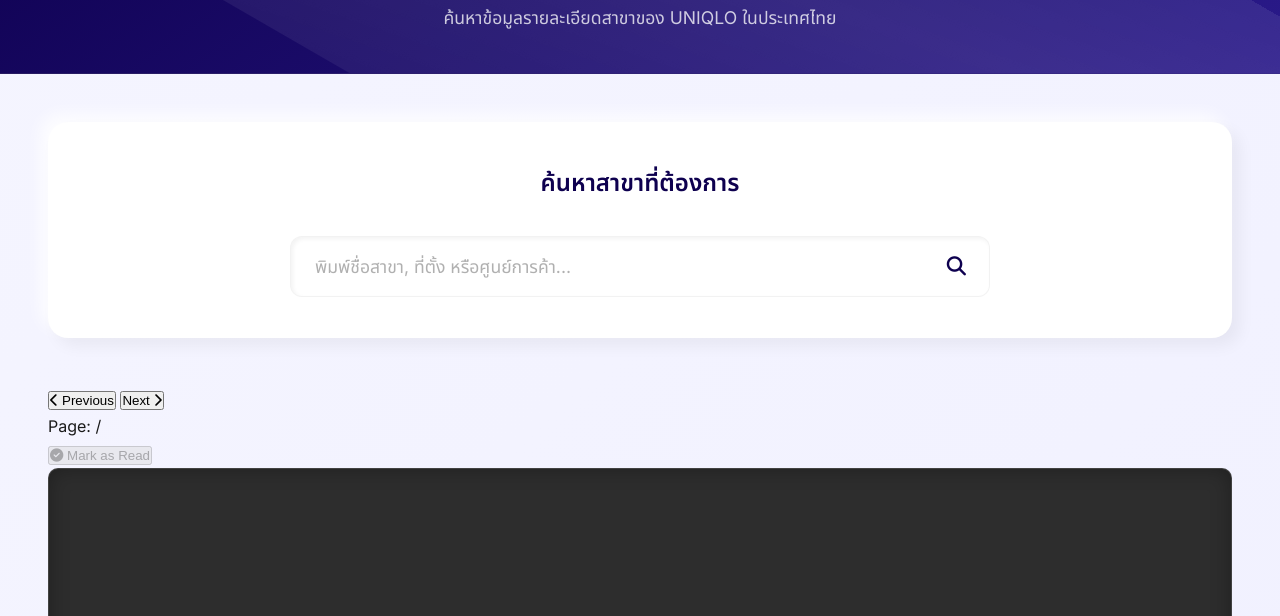
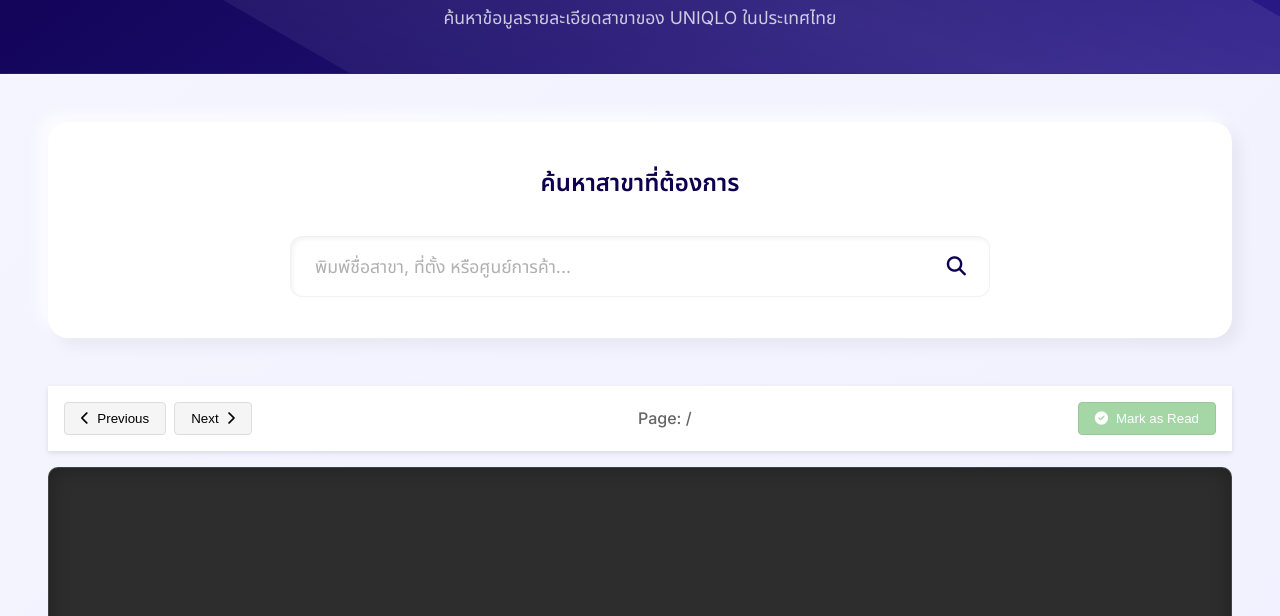
Before and after one commit to kn-uniqlo/location-survey, a plain HTML site: page index.html in a window 1280 px wide. Shown: the part 184-800 px from the top of the page. Drawn offline with Linux system fonts and the light colour scheme; a script that the page names is missing.

Commit message:
styles.css

```diff
--- a/styles.css
+++ b/styles.css
@@ -919,6 +919,64 @@ footer {
   box-shadow: var(--shadow-lg);
 }
 
+/* PDF Controls */
+.pdf-controls {
+  position: sticky;
+  top: 0;
+  background: white;
+  padding: 1rem;
+  box-shadow: 0 2px 5px rgba(0,0,0,0.1);
+  z-index: 100;
+  display: flex;
+  align-items: center;
+  justify-content: space-between;
+  gap: 1rem;
+  margin-bottom: 1rem;
+}
+
+.pdf-nav {
+  display: flex;
+  gap: 0.5rem;
+}
+
+.pdf-btn {
+  padding: 0.5rem 1rem;
+  border: 1px solid #ddd;
+  border-radius: 4px;
+  background: #f5f5f5;
+  cursor: pointer;
+  transition: all 0.3s ease;
+  display: flex;
+  align-items: center;
+  gap: 0.5rem;
+}
+
+.pdf-btn:hover {
+  background: #e0e0e0;
+  border-color: #ccc;
+}
+
+.pdf-btn:disabled {
+  opacity: 0.5;
+  cursor: not-allowed;
+}
+
+.read-btn {
+  background: #4CAF50;
+  color: white;
+  border-color: #388E3C;
+}
+
+.read-btn:hover {
+  background: #388E3C;
+}
+
+.pdf-status {
+  font-weight: 500;
+  color: #666;
+  margin: 0 1rem;
+}
+
 #the-canvas {
   width: 100%;
   height: auto;
```
Lines whose indentation alone changed are shown as unchanged.
